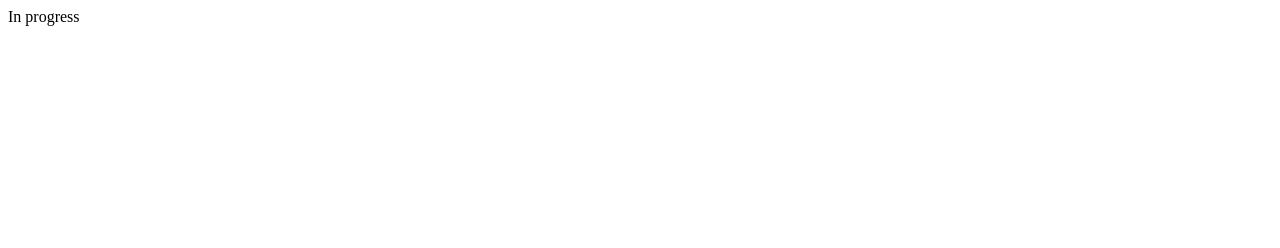
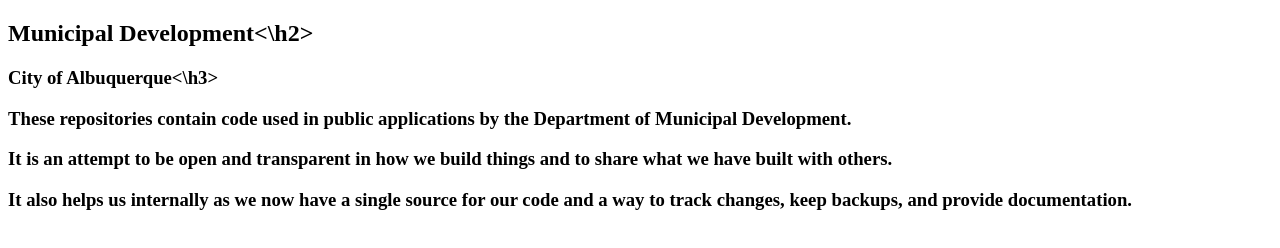
Before and after one commit to MunicipalDevelopment/MunicipalDevelopment.github.io, a plain HTML site: page index.html in a window 1280 px wide. Drawn offline with Linux system fonts and the light colour scheme.

Commit message:
Update index.html with readme.md
Duplicate readme.MD in index.html as a start

```diff
--- a/index.html
+++ b/index.html
@@ -2,11 +2,17 @@
 <html>
 <head>
 <meta charset="UTF-8">
-<title>DMD @ CABQ</title>
+<title>Department of Municipal Develooment</title>
 </head>
 
 <body>
-In progress
-</body>
+<h2>Municipal Development<\h2>
+<h3>City of Albuquerque<\h3>
+<p>
+These repositories contain code used in public applications by the Department of Municipal Development.
+<p>
+It is an attempt to be open and transparent in how we build things and to share what we have built with others.
+<p>
+It also helps us internally as we now have a single source for our code and a way to track changes, keep backups, and provide documentation.</body>
 
 </html>
```
